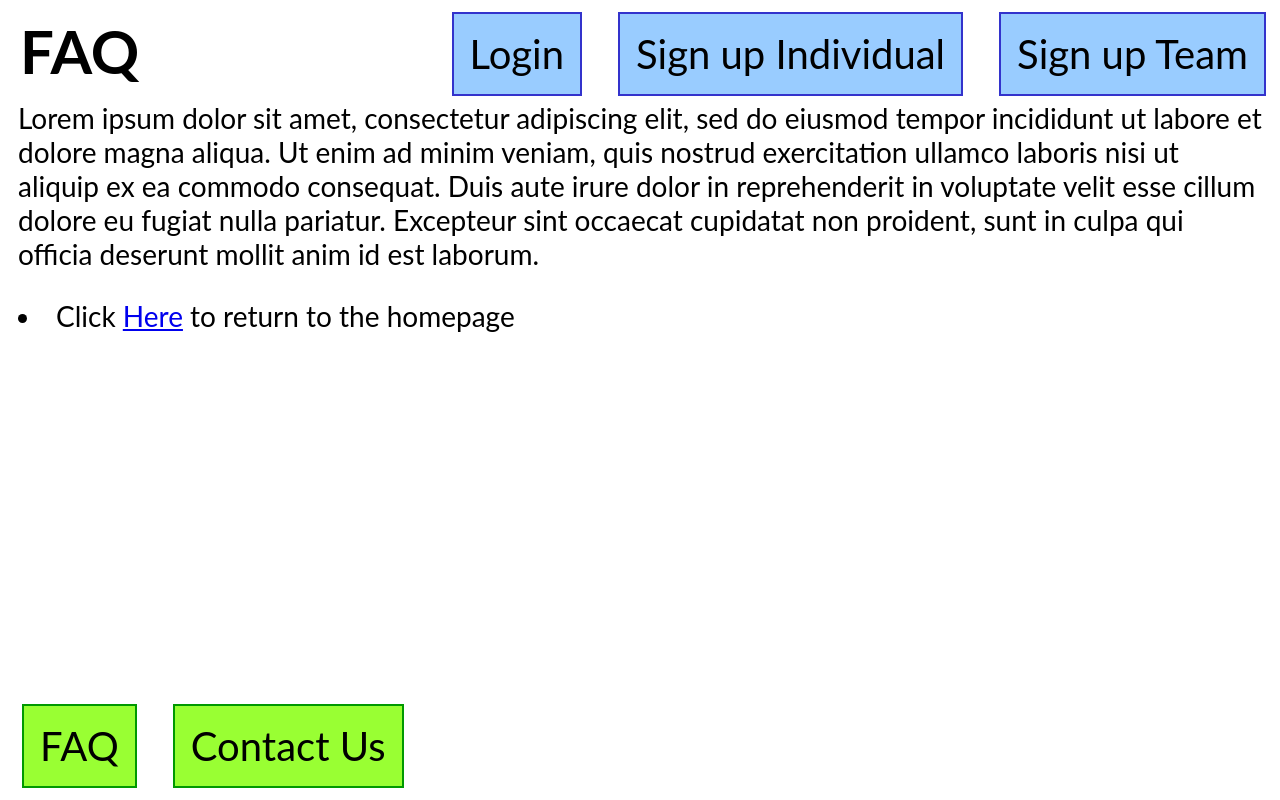
After one commit to TaylorUni2664501d/9E_WAD_GROUP, a Django app: page /manager/faq/ in a window 1280 px wide. The commit adds this page. Run offline with Django 3.2, Linux system fonts and the light colour scheme.

Commit message:
more templates

```diff
--- a/WAD_Code/manager/urls.py
+++ b/WAD_Code/manager/urls.py
@@ -8,13 +8,13 @@ urlpatterns = [
     #path('profile/', views.profile, name='profile'),
     path('leaderboard/', views.leaderboard, name='leaderboard'),
     #path('search_teams/', views.search_teams, name="search_teams"),
-    # path('search_teams/<slug:team_name>/', views.view_team, name="view_team"),
+    path('search_teams/<slug:team_name>/', views.view_team, name="view_team"),
     #path('signup/team', views.signup_team, name="signup_team"),
     #path('signup/individual', views.signup_individual, name='signup_individual'),
     #path('login/', views.user_login, name='login'),
     # path('login/<slug:team_name>/', views.team_account, name="team_account"),
     # path('login/<slug:user_name>/', views.individual_account, name="individual_account"),
     # path('logout/', views.user_logout, name='logout'),
-    #path('contact/', views.contact_us, name='contact'),
-    #path('faq/', views.faq, name='faq')
+    path('contact/', views.contact_us, name='contact'),
+    path('faq/', views.faq, name='faq')
 ]
--- a/WAD_Code/manager/views.py
+++ b/WAD_Code/manager/views.py
@@ -20,12 +20,12 @@ def index(request):
 
 
     # Could be worth abstracting the logged in, and not logged in index pages to two seperate HTMLs -Stefan
-    if request.user.is_anonymous():
+    #if request.user.is_anonymous():
         # Logic for AnonymousUser (Not logged in)
-        pass
-    else:
+        #pass
+    #else:
         # Logic for User (Logged In)
-        pass
+        #pass
 
     return render(request, 'manager/index.html', context=context_dict)
 
@@ -39,8 +39,8 @@ def view_team(request, team_name):
     context_dict = {}
 
     try:
-        team = Team.objects.get(team_name = team_name)
-        # context_dict['team'] = team
+        team = Team.objects.get(team_name)
+        context_dict['team'] = team
     except Team.DoesNotExist:
         context_dict['team'] = None
 
@@ -122,7 +122,7 @@ def join_team_request():
     pass # This will most likely be a form where you input a team name and a password
 
 # To be noted, while is_a_captain is under team, seemingly most documentations on this use the name of the folder the models are in instead
-@permission_required('manager.is_a_captain', raise_exception=True)
+#@permission_required('manager.is_a_captain', raise_exception=True)
 @login_required
 def request_match():
     # Defining the player linked to the request of the user
@@ -137,7 +137,14 @@ def request_match():
 def profile(request):
     return render(request, 'manager/profile.html')
 
+def faq(request):
+    return render(request, 'manager/faq.html')
+
+def contact_us(request):
+    return render(request, 'manager/contact.html')
+
+
 # Custom decorator, checks if user in a team, please check manager/decorators.py for code
-@user_teamless
-@login_required
-def create_team(request):
+#@user_teamless
+#@login_required
+#def create_team(request):
--- a/WAD_Code/templates/manager/base.html
+++ b/WAD_Code/templates/manager/base.html
@@ -92,7 +92,7 @@ body {
 }
 
 .main {
-
+  background-color: white;
   margin-top: 8%;
   font-size: 28px;
   padding: 0px 10px;
@@ -108,8 +108,8 @@ body {
 <body>
 
 <div class="bottomButtons">
-	<div class="bottomButton"><a href="faq/" style="color: black; text-decoration: none;">FAQ</a></div>
-    <div class="bottomButton"><a href="contact/" style="color: black; text-decoration: none;">Contact Us</a></div>
+	<div class="bottomButton"><a href="/manager/faq/" style="color: black; text-decoration: none;">FAQ</a></div>
+  <div class="bottomButton"><a href="/manager/contact/" style="color: black; text-decoration: none;">Contact Us</a></div>
 </div>
 
 <div class="topButtons">
--- /dev/null
+++ b/WAD_Code/templates/manager/faq.html
@@ -0,0 +1,11 @@
+{% extends 'manager/base.html' %}
+{% load staticfiles %}
+
+{% block title_block %}
+    FAQ
+{% endblock %}
+
+{% block body_block %}
+    <p>Lorem ipsum dolor sit amet, consectetur adipiscing elit, sed do eiusmod tempor incididunt ut labore et dolore magna aliqua. Ut enim ad minim veniam, quis nostrud exercitation ullamco laboris nisi ut aliquip ex ea commodo consequat. Duis aute irure dolor in reprehenderit in voluptate velit esse cillum dolore eu fugiat nulla pariatur. Excepteur sint occaecat cupidatat non proident, sunt in culpa qui officia deserunt mollit anim id est laborum.</p>
+    <li>Click <a href="{% url 'manager:index' %}">Here</a> to return to the homepage</li>
+    {% endblock %}
--- a/WAD_Code/templates/manager/index.html
+++ b/WAD_Code/templates/manager/index.html
@@ -18,7 +18,7 @@
     <h2>Current top teams</h2>
     <ol>
        {% for team in teams %}
-        <li>{{ team.team_name }} - {{ team.win_rate }}</li>
+        <li><a href="/manager/search_teams/" style="color: black; text-decoration: none;"> {{ team.team_name }}</a> - {{ team.win_rate }}</li>
         {% endfor %}
         {% endif %}
     </ol>
```
Also changed, not shown: WAD_Code/manager/models.py (+8 -0 lines), WAD_Code/templates/manager/contact.html (added, +11 -0 lines), WAD_Code/templates/manager/leaderboard.html (+1 -12 lines), WAD_Code/templates/manager/view_team.html (+17 -9 lines), WAD_Code/manager/migrations/0005_auto_20230313_1631.py (added).
